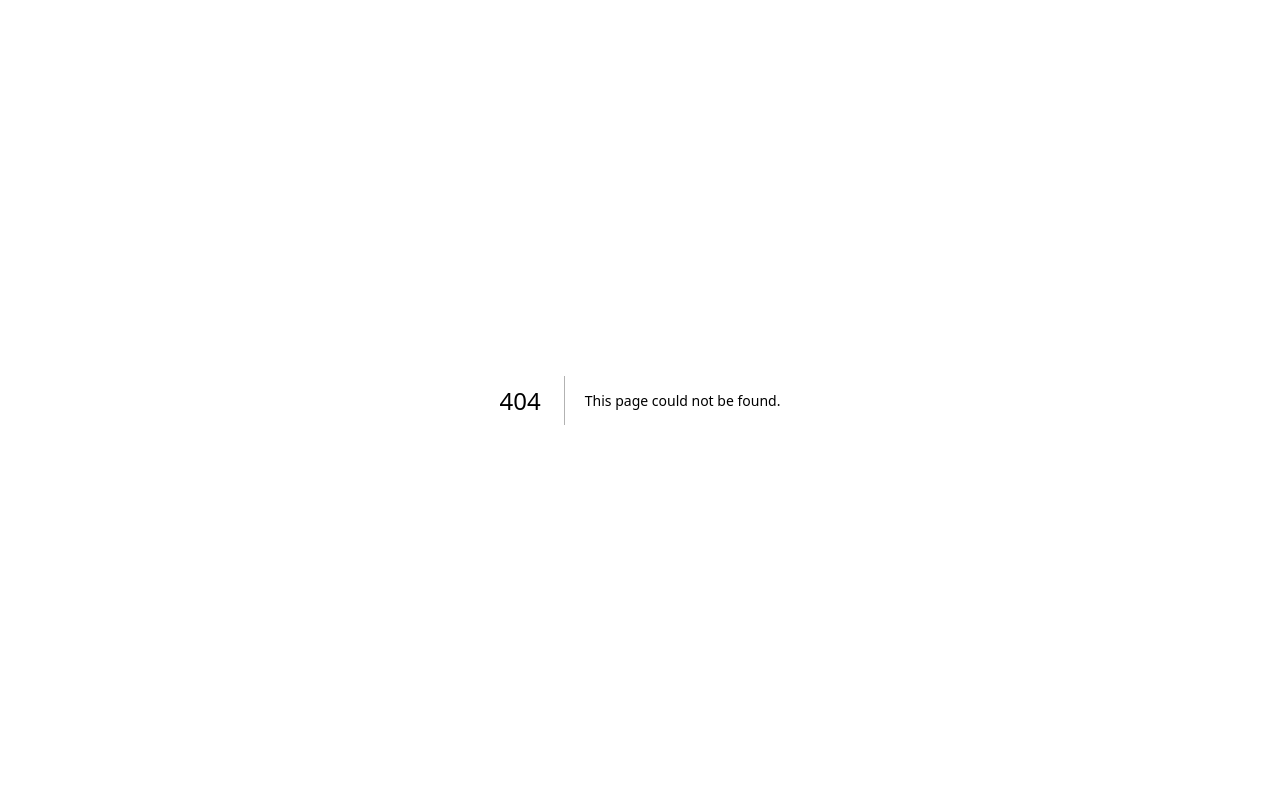
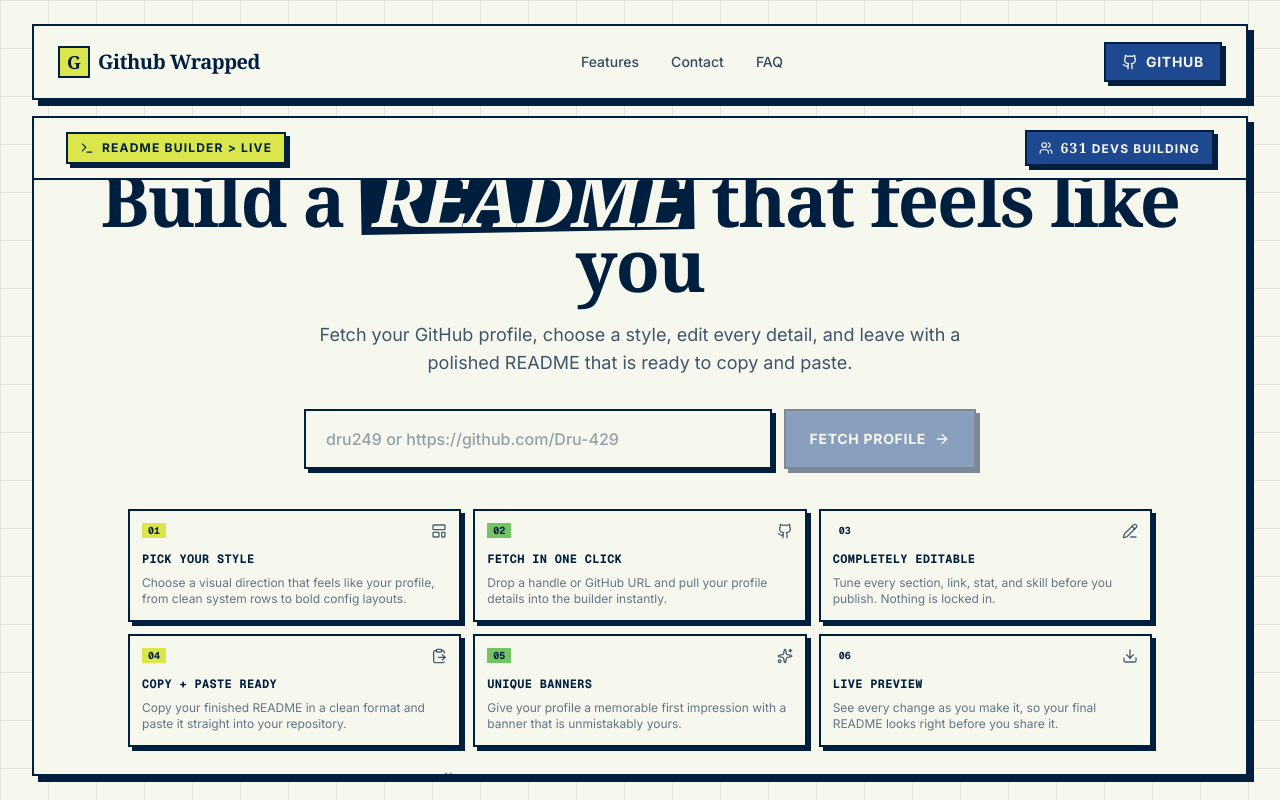
Before and after one commit to Dru-429/github-wrapped, a Next.js app: page /readme in a window 1280 px wide. Before the commit this address had no page. Built offline with nearby package versions, Linux system fonts and the light colour scheme.

Commit message:
Added readme/page

```diff
--- a/app/readme/[username]/[template]/page.tsx
+++ b/app/readme/[username]/[template]/page.tsx
@@ -5,7 +5,6 @@ import Link from "next/link";
 import { useParams } from "next/navigation";
 import { motion } from "framer-motion";
 import {
-  ArrowLeft,
   Terminal,
   Loader2,
   CheckCircle2,
--- /dev/null
+++ b/app/readme/page.tsx
@@ -0,0 +1,253 @@
+"use client"
+
+import { useEffect, useState } from "react";
+import { motion } from "framer-motion";
+import {
+  ArrowRight,
+  ClipboardPaste,
+  Download,
+  Github,
+  LayoutTemplate,
+  PencilLine,
+  Sparkles,
+  Terminal,
+  Users,
+} from "lucide-react";
+import Navbar from "@/components/landing_ui/Navbar";
+import { useRouter } from "next/navigation";
+
+const LoadingUnderscores = () => {
+  return (
+    <span
+      className="inline-flex items-center gap-1"
+      style={{ height: "14px", lineHeight: "10px" }}
+    >
+      {[0, 1, 2].map((i) => (
+        <motion.span
+          key={i}
+          animate={{ y: [2, -4, 2] }}
+          transition={{
+            duration: 0.9,
+            repeat: Infinity,
+            delay: i * 0.2,
+            ease: "easeInOut",
+          }}
+          className="inline-block text-sm font-black"
+        >
+          _
+        </motion.span>
+      ))}
+    </span>
+  );
+};
+
+/** Extract a bare username from a raw input or a github URL. */
+function parseUsername(raw: string): string {
+  const trimmed = raw.trim();
+  if (!trimmed) return "";
+  try {
+    if (/^https?:\/\//i.test(trimmed)) {
+      const u = new URL(trimmed);
+      return u.pathname.split("/").filter(Boolean)[0] ?? "";
+    }
+  } catch {
+    // fall through
+  }
+  return trimmed.replace(/^@/, "").split("/")[0];
+}
+
+const features = [
+  {
+    k: "01",
+    t: "Pick your style",
+    d: "Choose a visual direction that feels like your profile, from clean system rows to bold config layouts.",
+    icon: LayoutTemplate,
+    color: "bg-[var(--lime)]",
+  },
+  {
+    k: "02",
+    t: "Fetch in one click",
+    d: "Drop a handle or GitHub URL and pull your profile details into the builder instantly.",
+    icon: Github,
+    color: "bg-[var(--mantis)]",
+  },
+  {
+    k: "03",
+    t: "Completely editable",
+    d: "Tune every section, link, stat, and skill before you publish. Nothing is locked in.",
+    icon: PencilLine,
+    color: "bg-[var(--cream)]",
+  },
+  {
+    k: "04",
+    t: "Copy + paste ready",
+    d: "Copy your finished README in a clean format and paste it straight into your repository.",
+    icon: ClipboardPaste,
+    color: "bg-[var(--lime)]",
+  },
+  {
+    k: "05",
+    t: "Unique banners",
+    d: "Give your profile a memorable first impression with a banner that is unmistakably yours.",
+    icon: Sparkles,
+    color: "bg-[var(--mantis)]",
+  },
+  {
+    k: "06",
+    t: "Live preview",
+    d: "See every change as you make it, so your final README looks right before you share it.",
+    icon: Download,
+    color: "bg-[var(--cream)]",
+  },
+];
+
+export default function ReadmePage() {
+  const [handle, setHandle] = useState("");
+  const [count, setCount] = useState<number | null>(null);
+  const router = useRouter();
+
+  useEffect(() => {
+    const t = setTimeout(() => setCount(631), 900);
+    return () => clearTimeout(t);
+  }, []);
+
+  const submit = (e: React.FormEvent) => {
+    e.preventDefault();
+    const username = parseUsername(handle);
+    if (!username) return;
+    setCount((c) => (c === null ? c : c + 1));
+    const target = `/readme/${encodeURIComponent(username)}`;
+    try {
+      router.push(target)
+    } catch {
+      if (typeof window !== "undefined") window.location.assign(target);
+    }
+  };
+
+  return (
+    <main className="bg-grid h-screen w-screen overflow-hidden bg-background">
+      <div className="mx-auto flex h-full max-w-7xl flex-col px-4 py-4 md:px-8 md:py-6">
+        <Navbar />
+
+        <section className="boxy mt-4 flex min-h-0 flex-1 flex-col overflow-hidden">
+          <div className="flex flex-wrap items-center justify-between gap-3 border-b-2 border-ink px-5 py-3 md:px-8">
+            <motion.div
+              initial={{ opacity: 0, x: -16 }}
+              animate={{ opacity: 1, x: 0 }}
+              transition={{ duration: 0.5 }}
+              className="boxy-sm inline-flex items-center gap-2 bg-[var(--lime)] px-3 py-1.5 text-xs font-bold uppercase tracking-widest"
+            >
+              <Terminal className="h-3.5 w-3.5" />
+              <span>README builder &gt; live</span>
+            </motion.div>
+
+            <div className="boxy-sm inline-flex items-center gap-2 bg-[var(--nuit)] px-3 py-1.5 text-xs font-bold uppercase tracking-widest text-[var(--cream)]">
+              <Users className="h-3.5 w-3.5" />
+              {count === null ? (
+                <LoadingUnderscores />
+              ) : (
+                <motion.span
+                  key={count}
+                  initial={{ scale: 0.92, opacity: 0.7 }}
+                  animate={{ scale: 1, opacity: 1 }}
+                  transition={{ type: "spring", stiffness: 320, damping: 18 }}
+                >
+                  <span className="font-display text-sm">
+                    {count.toLocaleString()}
+                  </span>{" "}
+                  devs building
+                </motion.span>
+              )}
+            </div>
+          </div>
+
+          <div className="flex min-h-0 flex-1 flex-col items-center justify-center overflow-y-auto px-5 py-8 text-center md:px-10">
+            <motion.h1
+              initial={{ opacity: 0, y: 24 }}
+              animate={{ opacity: 1, y: 0 }}
+              transition={{ duration: 0.6, ease: [0.22, 1, 0.36, 1] }}
+              className="font-display text-5xl font-black leading-[0.9] tracking-tight md:text-7xl"
+            >
+              Build a{" "}
+              <span className="relative inline-block">
+                <span className="relative z-10 px-3 italic text-[var(--cream)]">
+                  README
+                </span>
+                <span className="absolute inset-0 -rotate-1 bg-[var(--ink)]" />
+              </span>{" "}
+              that feels like you
+            </motion.h1>
+
+            <motion.p
+              initial={{ opacity: 0, y: 16 }}
+              animate={{ opacity: 1, y: 0 }}
+              transition={{ duration: 0.6, delay: 0.1 }}
+              className="mt-6 max-w-2xl text-base text-foreground/75 md:text-lg"
+            >
+              Fetch your GitHub profile, choose a style, edit every detail, and
+              leave with a polished README that is ready to copy and paste.
+            </motion.p>
+
+            <motion.form
+              initial={{ opacity: 0, y: 16 }}
+              animate={{ opacity: 1, y: 0 }}
+              transition={{ duration: 0.6, delay: 0.18 }}
+              onSubmit={submit}
+              className="mt-8 flex w-full max-w-2xl flex-col items-stretch gap-3 sm:flex-row"
+            >
+              <input
+                type="text"
+                value={handle}
+                onChange={(e) => setHandle(e.target.value)}
+                placeholder="dru249 or https://github.com/Dru-429"
+                aria-label="GitHub username or profile URL"
+                className="boxy-sm flex-1 bg-[var(--cream)] px-5 py-4 text-base font-medium text-ink placeholder:text-ink/40 focus:outline-none"
+              />
+              <button
+                type="submit"
+                disabled={!parseUsername(handle)}
+                className="boxy-sm group inline-flex items-center justify-center gap-2 bg-[var(--nuit)] px-6 py-4 text-sm font-bold uppercase tracking-wider text-[var(--cream)] transition-transform hover:-translate-x-0.5 hover:-translate-y-0.5 disabled:cursor-not-allowed disabled:opacity-50 disabled:hover:translate-x-0 disabled:hover:translate-y-0"
+              >
+                Fetch profile
+                <ArrowRight className="h-4 w-4 transition-transform group-hover:translate-x-1" />
+              </button>
+            </motion.form>
+
+            <motion.div
+              initial={{ opacity: 0, y: 16 }}
+              animate={{ opacity: 1, y: 0 }}
+              transition={{ duration: 0.6, delay: 0.26 }}
+              className="mt-10 grid w-full max-w-5xl grid-cols-2 gap-3 md:grid-cols-3"
+            >
+              {features.map((feature) => {
+                const Icon = feature.icon;
+                return (
+                  <div
+                    key={feature.k}
+                    className="boxy-sm bg-[var(--cream)] p-3 text-left transition-transform hover:-translate-y-0.5"
+                  >
+                    <div className="flex items-start justify-between gap-2">
+                      <span className={`px-1.5 font-mono text-[10px] font-bold ${feature.color}`}>
+                        {feature.k}
+                      </span>
+                      <Icon className="h-4 w-4 text-ink/70" />
+                    </div>
+                    <h2 className="mt-3 font-mono text-xs font-bold uppercase tracking-wide text-ink">
+                      {feature.t}
+                    </h2>
+                    <p className="mt-2 text-xs leading-snug text-ink/60">{feature.d}</p>
+                  </div>
+                );
+              })}
+            </motion.div>
+
+            <p className="mt-6 inline-flex items-center gap-2 text-xs uppercase tracking-widest text-ink/50">
+              <Sparkles className="h-3.5 w-3.5" />
+              fetch profile · edit everything · copy anywhere
+            </p>
+          </div>
+        </section>
+      </div>
+    </main>
+  );
+}
```
